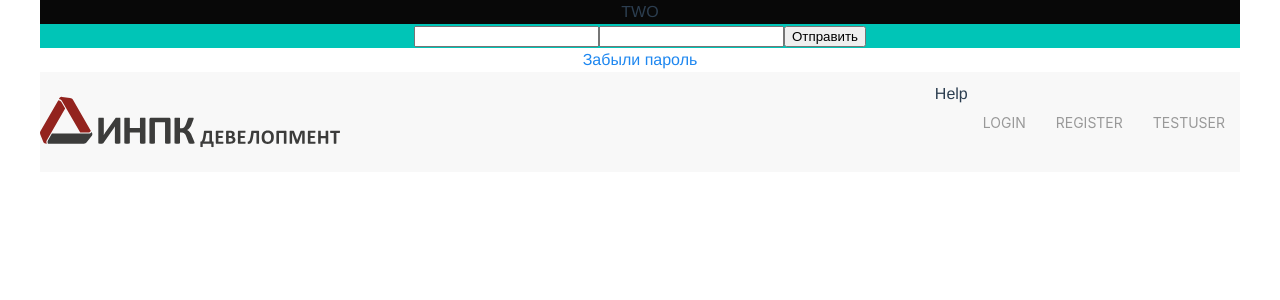
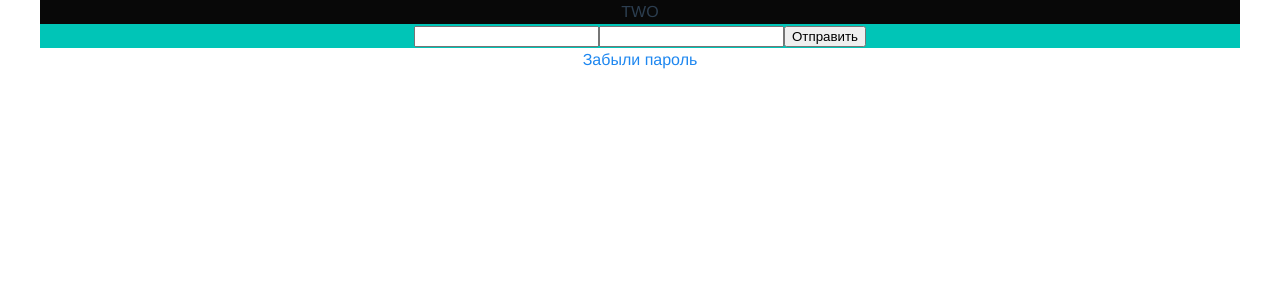
Before and after one commit to INPK/Chess, a Vue app: page /register#/Login in a window 1280 px wide. Shown: the top 300 px of the page. Built offline with nearby package versions, Linux system fonts and the light colour scheme.

Commit message:
Auth was done! Less is already installed. Waiting for styling. Final

```diff
--- a/src/App.vue
+++ b/src/App.vue
@@ -1,8 +1,7 @@
 <template>
   <div id="app" class="uk-container uk-container-large">
     <router-view/>
-    <Navbar/>
-    <span v-if="foo">{{foo}}</span>
+    <Navbar v-if="isAuthenticated"/>
   </div>
 </template>
 
@@ -14,8 +13,10 @@ export default {
   components: {
     Navbar
   },
-  props: {
-    foo: String
+  computed: {
+    isAuthenticated: function () {
+      return this.$store.getters.loggedIn
+    }
   }
 }
 </script>
--- a/src/router/index.js
+++ b/src/router/index.js
@@ -14,7 +14,6 @@ import store from '../store'
 Vue.use(Router)
 
 const ifNotAuthenticated = (to, from, next) => {
-  console.info(store.getters.loggedIn)
   if (store.getters.loggedIn) {
     next()
     return
```
